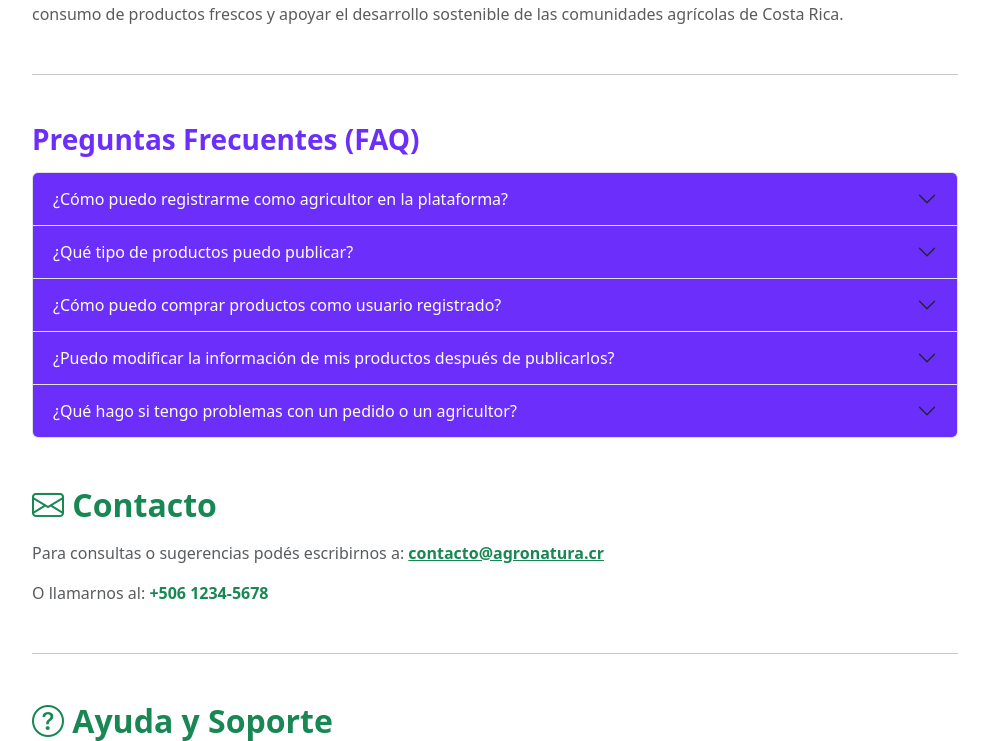
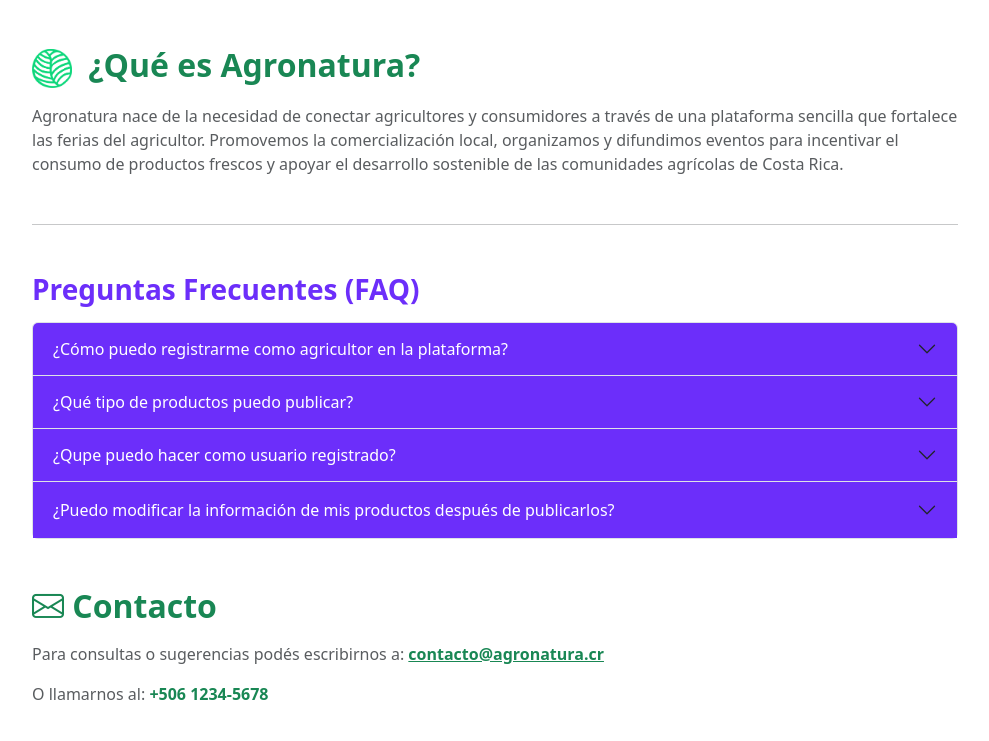
Before and after one commit to asalas17/Projecto-final, a PHP site: page /resource/acerca.php in a window 1280 px wide. Shown: the part 618-1359 px from the top of the page, without its empty margins (145-1134 px from the left). Run offline with PHP 8.4, Linux system fonts and the light colour scheme; the visitor is signed in with stand-in values (Sample User, id 1).

Commit message:
multiple

```diff
--- a/resource/acerca.php
+++ b/resource/acerca.php
@@ -5,7 +5,7 @@ include(__DIR__ . '/../templates/nav.php');
 ?>
 
 <!-- Header -->
-<header class="bg-success py-5 text-white agronaturaHeader position-relative">
+<header class="bg-success py-5 text-white agronaturaHeader position-relative" style="height: 500px;">
   <div class="container px-4 px-lg-5 my-4 text-center position-relative" style="z-index: 2;">
     <h1 class="display-4 fw-bold">Acerca de Nosotros</h1>
     <p class="lead text-white-50 mb-0">Conectamos comunidades con el corazón agrícola de Costa Rica</p>
@@ -14,7 +14,7 @@ include(__DIR__ . '/../templates/nav.php');
 <!-- Agregando img al header -->
   <img src="/Projecto-final/img/farmers.jpg" alt=""
       alt="Decoración"
-      style="position: absolute; top: 0; left: 0; width: 100%; height:100%; object-fit: cover; opacity: 0.2; z-index: 1;">
+      style="position: absolute; top: 0; left: 0; width: 100%; height:100%; object-fit: cover; opacity: 0.4; z-index: 1;">
 
 </header>
 
@@ -77,19 +77,18 @@ include(__DIR__ . '/../templates/nav.php');
     <div class="accordion-item">
       <h2 class="accordion-header" id="faqHeading3">
         <button class="accordion-button collapsed" type="button" data-bs-toggle="collapse" data-bs-target="#faqCollapse3" aria-expanded="false" aria-controls="faqCollapse3" style="background-color: #6c2efa; color: white;">
-          ¿Cómo puedo comprar productos como usuario registrado?
+          ¿Qupe puedo hacer como usuario registrado?
         </button>
       </h2>
       <div id="faqCollapse3" class="accordion-collapse collapse" aria-labelledby="faqHeading3" data-bs-parent="#faqAccordion">
         <div class="accordion-body" style="background-color: #f3eaff; color: #4a148c;">
-          Los usuarios registrados pueden navegar por los productos de los agricultores, añadirlos al carrito y realizar pedidos directamente a través de la plataforma.
+          Los usuarios registrados pueden navegar por las ferias y perfiles de los agricultores para así saber que próximas fechas y que productos habrán en las próximas ferias.
         </div>
       </div>
     </div>
 
     <!-- Pregunta 4 -->
     <div class="accordion-item">
-      <h2 class="accordion-header" id="faqHeading4">
         <button class="accordion-button collapsed" type="button" data-bs-toggle="collapse" data-bs-target="#faqCollapse4" aria-expanded="false" aria-controls="faqCollapse4" style="background-color: #6c2efa; color: white;">
           ¿Puedo modificar la información de mis productos después de publicarlos?
         </button>
@@ -97,20 +96,6 @@ include(__DIR__ . '/../templates/nav.php');
       <div id="faqCollapse4" class="accordion-collapse collapse" aria-labelledby="faqHeading4" data-bs-parent="#faqAccordion">
         <div class="accordion-body" style="background-color: #f3eaff; color: #4a148c;">
           Sí, los agricultores pueden actualizar la información de sus productos, como precio, cantidad disponible o descripción, en cualquier momento desde su panel de control.
-        </div>
-      </div>
-    </div>
-
-    <!-- Pregunta 5 -->
-    <div class="accordion-item">
-      <h2 class="accordion-header" id="faqHeading5">
-        <button class="accordion-button collapsed" type="button" data-bs-toggle="collapse" data-bs-target="#faqCollapse5" aria-expanded="false" aria-controls="faqCollapse5" style="background-color: #6c2efa; color: white;">
-          ¿Qué hago si tengo problemas con un pedido o un agricultor?
-        </button>
-      </h2>
-      <div id="faqCollapse5" class="accordion-collapse collapse" aria-labelledby="faqHeading5" data-bs-parent="#faqAccordion">
-        <div class="accordion-body" style="background-color: #f3eaff; color: #4a148c;">
-          Para cualquier inconveniente, contacta a nuestro soporte a través de <a href="mailto:soporte@agronatura.cr" class="link-success">soporte@agronatura.cr</a>. Nuestro equipo te ayudará a resolver problemas con productos o pedidos.
         </div>
       </div>
     </div>
```
